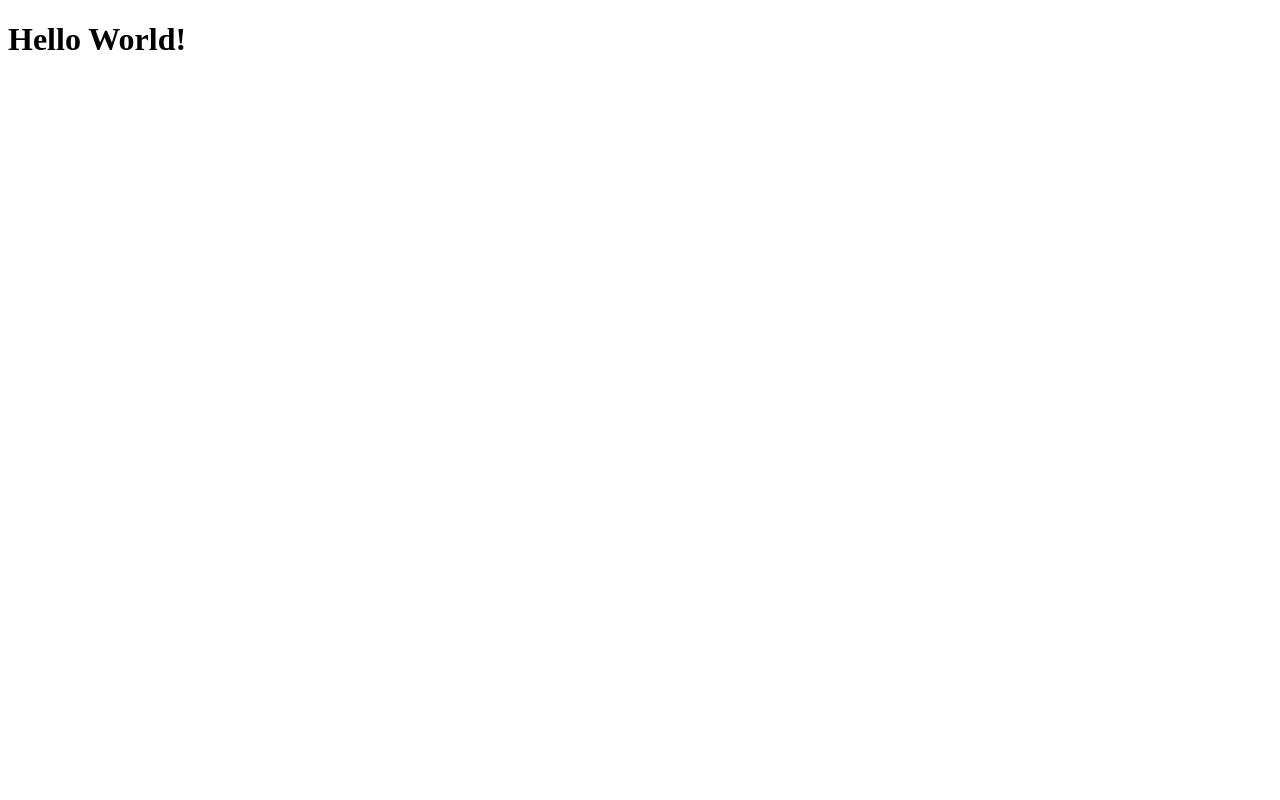
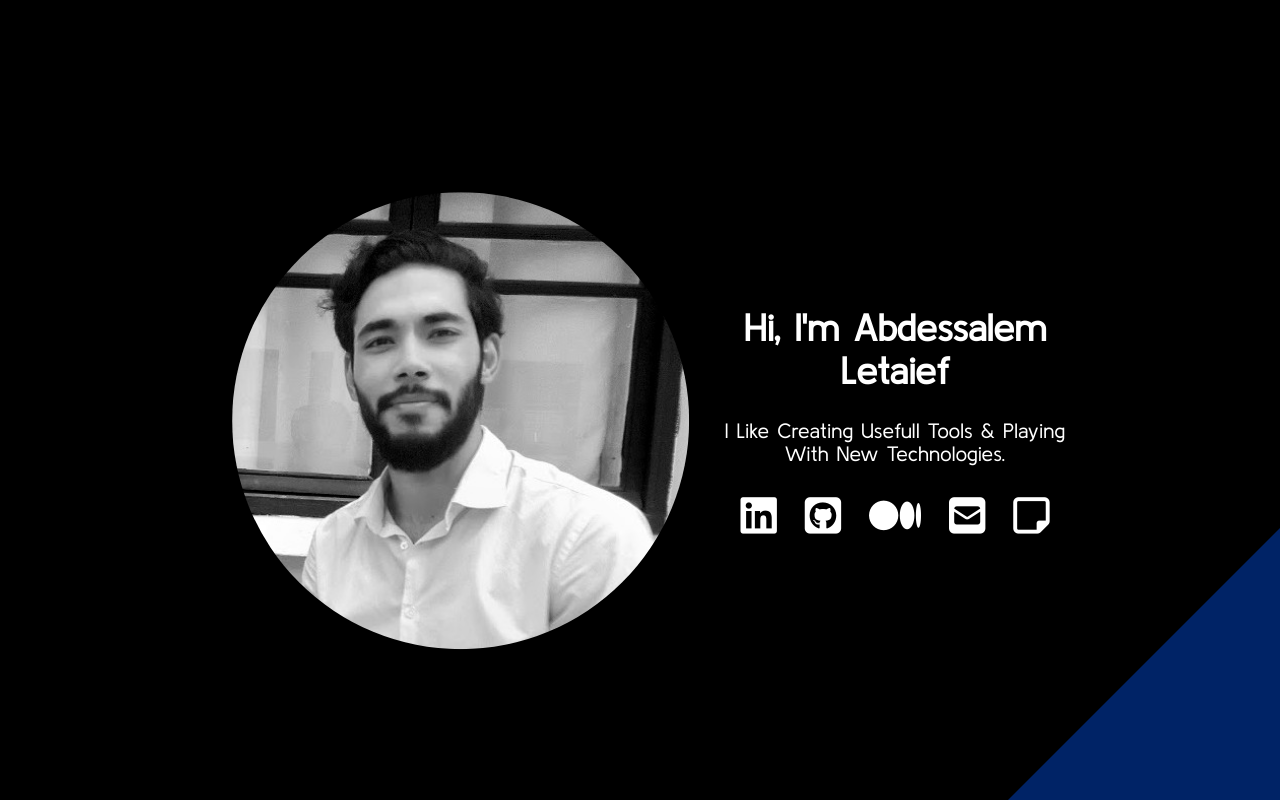
Before and after one commit to AbdessalemLetaief/abdessalemletaief.github.io, a plain HTML site: page index.html in a window 1280 px wide. Drawn offline with Linux system fonts and the light colour scheme.

Commit message:
template introduction

```diff
--- /dev/null
+++ b/css/definition.css
@@ -0,0 +1,31 @@
+.defTitle {
+  font-size: 1.5em;
+  padding: 0.5em 0;
+}
+
+.dictFont {
+  font-family: serif;
+}
+
+.reducePadding {
+  padding: 0;
+  margin: 0;
+}
+
+h1.inline, h2.inline, h3.inline {
+  display: inline-block;
+}
+
+ul.definitions {
+  list-style-type: decimal;
+  text-align: left;
+}
+
+ul.definitions li {
+  padding: 0.5em;
+}
+
+.details {
+  padding: 1.3em 0px;
+  font-style: italic;
+}
--- /dev/null
+++ b/css/landing.css
@@ -0,0 +1,65 @@
+.mainDiv {
+  padding: 1.2em;
+  max-width: 80%;
+  text-align: center;
+}
+
+.infoSection {
+  display: flex;
+  flex-direction: column;
+  align-items: center;
+  justify-content: center;
+}
+
+h1 {
+  font-size: 1.8em;
+  margin: 0em;
+}
+
+.social-icon {
+  color: white;
+  padding: 10px;
+  font-size: 2em;
+}
+
+.social-icon:hover {
+  color: grey
+}
+
+#imgMe {
+  height: 3em;
+}
+
+ul.button {
+  text-align: center;
+  list-style: none;
+  padding: 0;
+  margin: 0;
+}
+
+ul.button li {
+  display: inline;
+}
+
+.extraPadding {
+  padding: 0.3em;
+}
+
+@media only screen and (min-width: 768px) {
+  /* For mobile phones: */
+  .infoSection {
+    display: flex;
+    flex-direction: row;
+  }
+
+  #imgMe {
+    height: 22em;
+    border-radius: 60%;
+  }
+
+  .mainDiv {
+    padding: 0 1.6em;
+    max-width: 30%;
+  }
+
+}
--- /dev/null
+++ b/css/slider.css
@@ -0,0 +1,105 @@
+.layer {
+  width: 100vw;
+  min-height: 100vh;
+  font-size: 1.2em;
+}
+
+#main {
+  background-color: black;
+  color: white;
+}
+
+#definition {
+  background-color: #002366;
+  color: black;
+}
+
+#definition .contentWrap {
+  display: flex;
+  align-items: center;
+  justify-content: center;
+  flex-direction: column;
+  align-content: flex-start;
+}
+
+.contentWrap {
+  padding: 1.1em;
+}
+
+#definition .contentWrap .contentBody {
+  padding: 1em;
+}
+
+@media only screen and (max-width: 768px) {
+  .layer {
+    display: flex;
+    align-items: center;
+    justify-content: center;
+  }
+}
+
+@media only screen and (min-width: 768px) {
+
+  #websitePage {
+    position: relative;
+    width: 100%;
+    min-height: 100vh;
+    overflow: hidden;
+  }
+
+  .layer {
+    position: absolute;
+    overflow: hidden;
+    font-size: 1.3em;
+  }
+
+  .contentWrap {
+    position: absolute;
+    width: 100vw;
+    min-height: 100vh;
+  }
+
+  .contentBody {
+    position: absolute;
+    top: 50%;
+    text-align: center;
+    transform: translateY(-50%);
+  }
+
+  .fullWidth {
+    width: 100%;
+  }
+
+  #main {
+    z-index: 2;
+    transform: skew(-45deg);
+    margin-left: -1000px;
+    width: calc(110vw + 1000px);
+  }
+
+  #definition {
+    z-index: 1;
+  }
+
+  #main .contentWrap {
+    transform: skew(45deg);
+    margin-left: 1000px;
+  }
+
+  #definition .contentWrap .contentBody {
+    max-width: 60%;
+  }
+
+  #slider {
+    position: absolute;
+    background-color: #FFFFFF;
+    z-index: 3;
+    transform: rotate(45deg) translateY(-50%);
+    transform-origin: top;
+    top: 50%;
+    height: 200%;
+    margin-left: -1000px;
+    left: calc(110vw + 1000px);
+    width: 3px;
+  }
+}
--- /dev/null
+++ b/css/style.css
@@ -0,0 +1,6 @@
+@charset "UTF-8";
+
+html, body {
+  margin: 0;
+  font-family: 'Kulim Park', sans-serif;
+}
--- a/index.html
+++ b/index.html
@@ -1,10 +1,106 @@
-<!DOCTYPE html>
-<html>
+ <!DOCTYPE html>
+<html lang="en">
+<head>
+  <meta charset="UTF-8">
+  <title>Abdessalem Letaief</title>
+  <link rel="icon" href="images/favicon.ico">
+  <meta name="viewport" content="width=device-width, initial-scale=1">
+
+  <!-- Stylesheets and imports -->
+  <link rel="stylesheet" href="css/style.css">
+  <link rel="stylesheet" href="css/landing.css">
+  <link rel="stylesheet" href="css/definition.css">
+  <link rel="stylesheet" href="css/slider.css">
+  <link rel="stylesheet" href="https://fonts.googleapis.com/css?family=Kulim+Park&display=swap">
+  <script src="https://kit.fontawesome.com/d245b2d381.js" crossorigin="anonymous"></script>
+
+  <!-- Google / Search Engine Tags -->
+  <meta itemprop="name" content="Abdessalem Letaief">
+  <meta itemprop="description" content="Personal website of Abdessalem Letaief">
+  <meta itemprop="image" content="http://abdessalemletaief.github.io/images/me.png">
+
+  <!-- Facebook Meta Tags -->
+  <meta property="og:url" content="https://abdessalemletaief.github.io.com">
+  <meta property="og:type" content="website">
+  <meta property="og:title" content="Abdessalem Letaief">
+  <meta property="og:description" content="Personal website of Abdessalem Letaief.">
+  <meta property="og:image" content="http://abdessalemletaief.github.io/images/me.png">
+
+  <!-- Twitter Meta Tags -->
+  <meta name="twitter:card" content="summary_large_image">
+  <meta name="twitter:title" content="Abdessalem Letaief">
+  <meta name="twitter:description" content="Personal website of Abdessalem Letaief">
+  <meta name="twitter:image" content="http://abdessalemletaief.github.io/images/me.png">
+
+  <!-- Search engine tags -->
+  <meta name="description" content="Abdessalem Letaief Personal Website">
+  <meta name="author" content="Abdessalem Letaief">
+  <meta name="keywords" content="Abdessalem, Lim, Abdessalem Letaief, Abdessalem Letaief website, Abdessalem webiste,Eniso student, Backend developer">
+</head>
 <body>
+  <section id="websitePage">
 
-<h1>Hello World!</h1>
+    <section id="main" class="layer">
+      <div class="contentWrap">
+        <div class="infoSection contentBody fullWidth" />
+          <div class="mainDiv">
+            <img id="imgMe" src="images/cv.jpeg" alt="picture of me" />
+          </div>
+          <div class="mainDiv">
+            <h1> Hi, I'm Abdessalem Letaief </h1>
+            <p class="extraPadding">I Like Creating Usefull Tools & Playing With New Technologies.</p>
+            <nav>
+              <ul class="button">
+                <li>
+                  <a href="https://www.linkedin.com/in/abdessalem-letaief-627806155/" target="_blank" aria-label="Link to Linkedin" class="social-icon">
+                    <span class="fab fa-linkedin" aria-hidden="true"><span/>
+                  </a>
+                <li/>
+                <li>
+                  <a href="https://github.com/AbdessalemLetaief" target="_blank" aria-label="Link to github" class="social-icon">
+                    <span class="fab fa-github-square"><span/>
+                  </a>
+                <li/>
+                <li>
+                  <a href="https://medium.com/@abdesalemletaief" target="_blank" aria-label="Link to medium" class="social-icon">
+                    <span class="fab fa-medium"><span/>
+                  </a>
+                <li/>
+                <li>
+                  <a href="mailto:abdesalemletaief@gmail.com" target="_blank" aria-label="Link to Mail" class="social-icon">
+                    <span class="fas fa-envelope-square" aria-hidden="true"><span/>
+                  </a>
+                <li/>
+                <li>
+                  <a href="files/Cv-Abdessalem-LETAIEF-English.pdf" target="_blank" aria-label="Link to Resume" class="social-icon">
+                    <span class="far fa-sticky-note" aria-hidden="true"><span/>
+                  </a>
+                </li>
+              </ul>
+            </nav>
+          </div>
+        </div>
+      </div>
+    </section>
 
-
-
+    <section id="definition" class="layer">
+      <div class="contentWrap" >
+        <div class="contentBody">
+          <div class="defTitle dictFont">
+            <h2 class="inline reducePadding">Me</h2>
+            <h3 class="inline reducePadding"> • \ ˈmē \</h3>
+          </div>
+          <h3 class="reducePadding dictFont"><em>Pronoun</em></h3>
+          <ul class="definitions">
+            <li>Back-End Engineer At Box2Home</li>
+            <li>Computer Science Engineer</li>
+            <li>Adrenaline Junkie & Fitness Lover</li>
+          </ul>
+        </div>
+      </div>
+    </section>
+    <!--div id="slider" aria-hidden="true"></div-->
+  </section>
+  <script src="js/slider.js"></script>
 </body>
 </html>
--- /dev/null
+++ b/js/slider.js
@@ -0,0 +1,21 @@
+window.addEventListener('DOMContentLoaded', () => {
+    let wrapper = document.getElementById('websitePage');
+    let topLayer = wrapper.querySelector('#main');
+    let slider = wrapper.querySelector('#slider');
+    let skew = 1000;
+    let allowDrag = true;
+    let delta = 0;
+
+    const moveSlider = (event) => {
+      delta = (event.clientX - window.innerWidth / 2) * 0.5;
+      topLayer.style.width = event.clientX + skew + delta + 'px';
+      //slider.style.left = event.clientX + skew + delta + 'px';
+    };
+
+    wrapper.addEventListener('click', (event) => {
+      if (window.innerWidth > 768) {
+        allowDrag ? wrapper.addEventListener('mousemove', moveSlider) : wrapper.removeEventListener('mousemove', moveSlider);
+        allowDrag = !allowDrag;
+      }
+    });
+  });
```
Also changed, not shown: images/cv.jpeg (added), images/favicon.ico (added), 2 other files.
